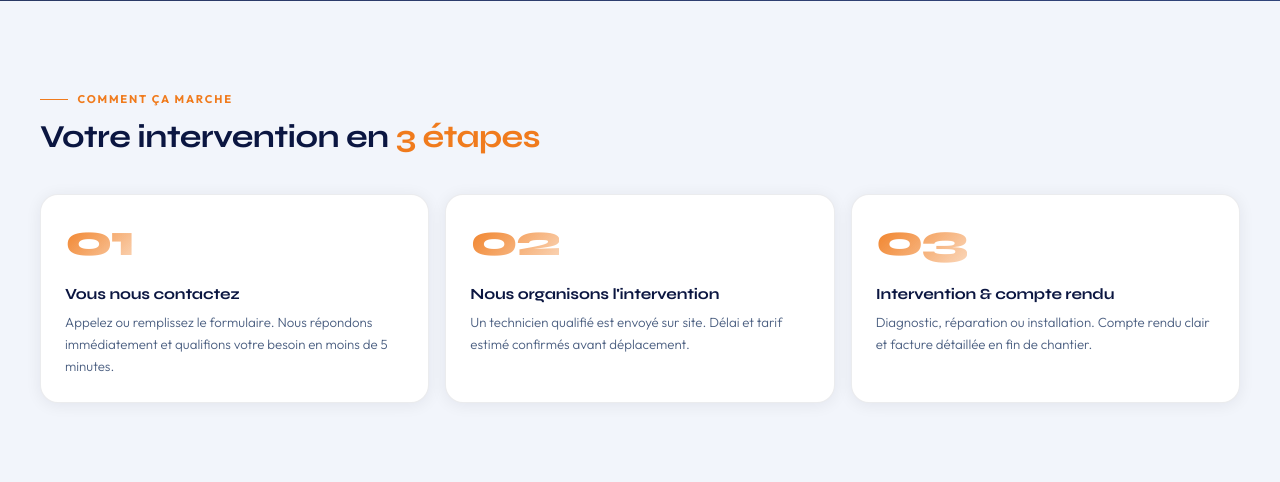
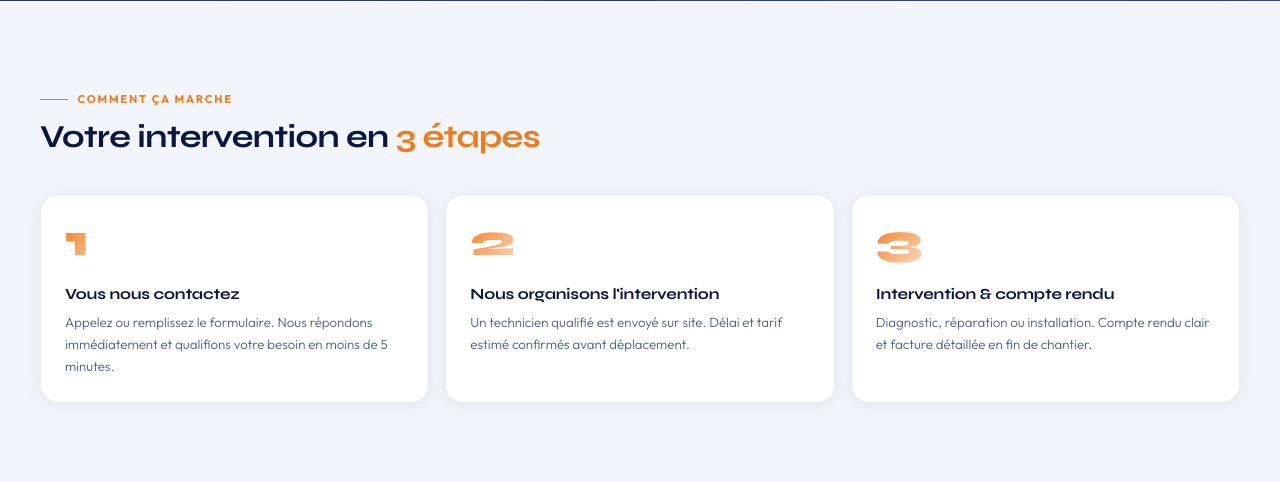
Before and after one commit to talaat93/emae15, a PHP site: page /index.php in a window 1280 px wide. Shown: the part 2724-3206 px from the top of the page. Run offline with PHP 8.4, Linux system fonts and the light colour scheme; data that the repository does not hold is empty; some libraries are stand-ins or nearby versions.

Commit message:
fix: numéros étapes 1/2/3 sans zéro

```diff
--- a/index.php
+++ b/index.php
@@ -212,7 +212,7 @@ if ($route === '' || $route === 'home') {
         [setting('process_3_title','Intervention & compte rendu'), setting('process_3_text','Diagnostic, réparation ou installation. Compte rendu clair et facture détaillée en fin de chantier.')],
       ] as [$title,$text]): $_pn++; ?>
       <div class="process-step">
-        <div class="process-num"><?= str_pad((string)$_pn,2,'0',STR_PAD_LEFT) ?></div>
+        <div class="process-num"><?= $_pn ?></div>
         <div><div class="process-h"><?= e($title) ?></div><p class="process-p"><?= e($text) ?></p></div>
       </div>
       <?php endforeach; unset($_pn); ?>
@@ -995,9 +995,9 @@ if ($page) {
   <div class="svc-label"><?= e(setting('svc_process_label','Notre méthode')) ?></div>
   <h2 class="section-title"><?= e(setting('svc_process_title','Intervention en')) ?> <em><?= e(setting('svc_process_title_hl','3 étapes')) ?></em></h2>
   <div class="steps-grid" style="margin-top:1.75rem;">
-    <div class="step-card"><div class="step-num">01</div><div><div class="step-h"><?= e(setting('process_1_title','Contact immédiat')) ?></div><p class="step-p"><?= e(setting('process_1_text','Appelez ou envoyez votre demande. Nous répondons immédiatement.')) ?></p></div></div>
-    <div class="step-card"><div class="step-num">02</div><div><div class="step-h"><?= e(setting('process_2_title','Déplacement rapide')) ?></div><p class="step-p"><?= e(setting('process_2_text','Technicien qualifié dépêché sur place. Délai et tarif confirmés avant déplacement.')) ?></p></div></div>
-    <div class="step-card"><div class="step-num">03</div><div><div class="step-h"><?= e(setting('process_3_title','Intervention & rapport')) ?></div><p class="step-p"><?= e(setting('process_3_text','Diagnostic, réparation ou installation. Compte rendu et facture détaillés.')) ?></p></div></div>
+    <div class="step-card"><div class="step-num">1</div><div><div class="step-h"><?= e(setting('process_1_title','Contact immédiat')) ?></div><p class="step-p"><?= e(setting('process_1_text','Appelez ou envoyez votre demande. Nous répondons immédiatement.')) ?></p></div></div>
+    <div class="step-card"><div class="step-num">2</div><div><div class="step-h"><?= e(setting('process_2_title','Déplacement rapide')) ?></div><p class="step-p"><?= e(setting('process_2_text','Technicien qualifié dépêché sur place. Délai et tarif confirmés avant déplacement.')) ?></p></div></div>
+    <div class="step-card"><div class="step-num">3</div><div><div class="step-h"><?= e(setting('process_3_title','Intervention & rapport')) ?></div><p class="step-p"><?= e(setting('process_3_text','Diagnostic, réparation ou installation. Compte rendu et facture détaillés.')) ?></p></div></div>
   </div>
 </div></section>
 
```
